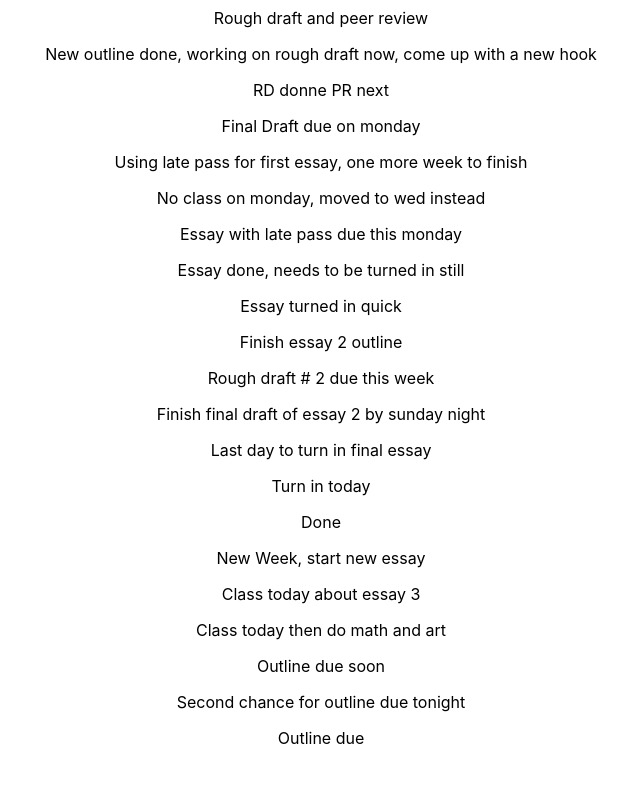
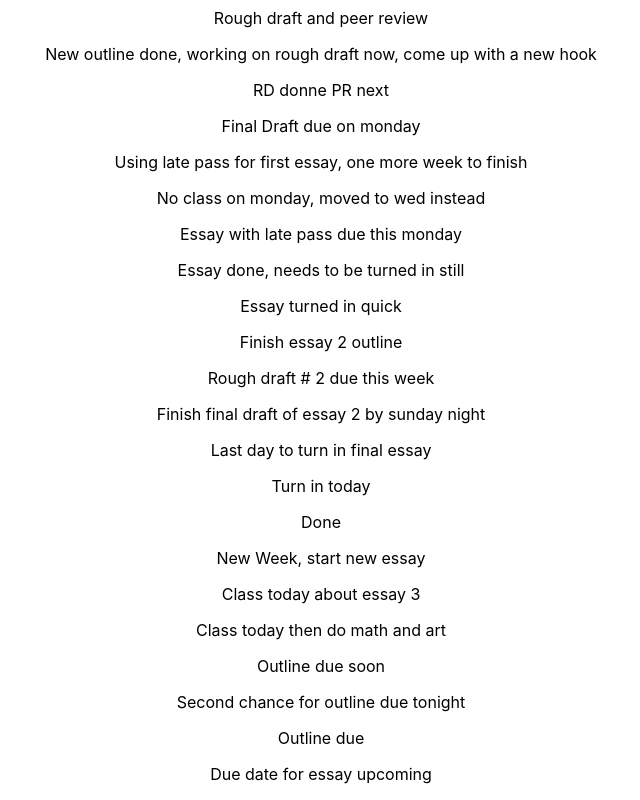
Before and after one commit to jsoomie/school-notebook, a React (Create React App) app: page /english in a window 1280 px wide. Shown: the part 326-1126 px from the top of the page, without its empty margins (319-959 px from the left). Before the commit the page ends 1090 px from the top, so only its background shows below. Built offline with nearby package versions, Linux system fonts and the light colour scheme.

Commit message:
chore: update english

```diff
--- a/src/pages/English/English.tsx
+++ b/src/pages/English/English.tsx
@@ -39,6 +39,7 @@ export const English = () => {
       <p>Outline due soon</p>
       <p>Second chance for outline due tonight</p>
       <p>Outline due</p>
+      <p>Due date for essay upcoming</p>
     </div>
   );
 };
```
